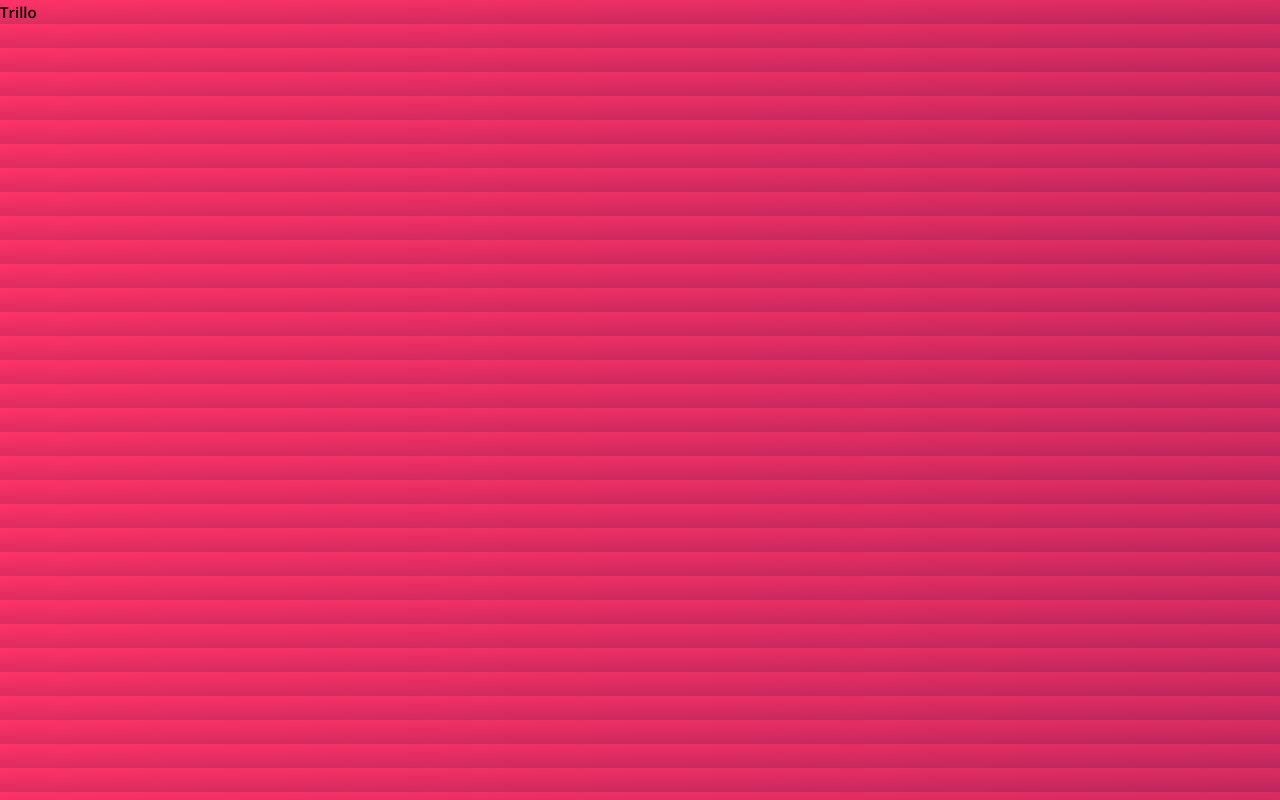
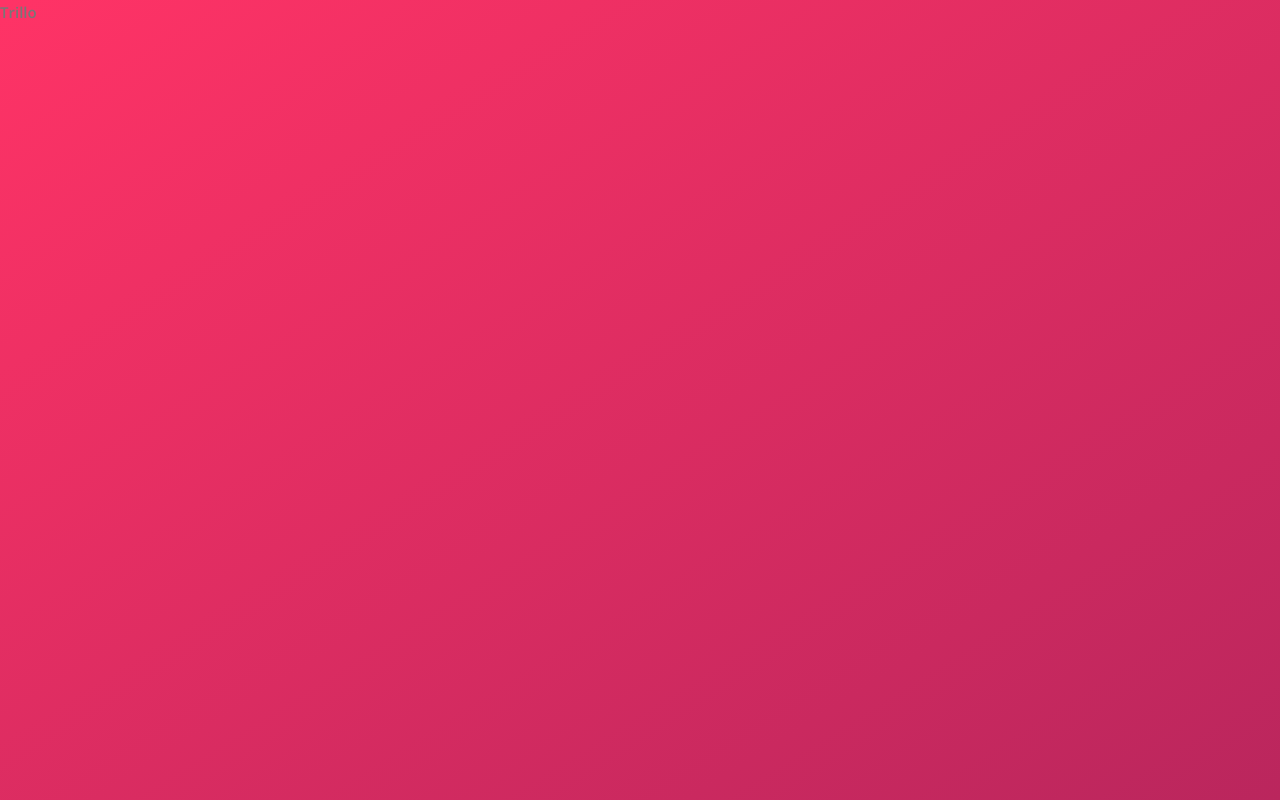
Before and after one commit to rishulpu1/trillo, a website: page index.html in a window 1280 px wide. Drawn offline with nearby package versions, Linux system fonts and the light colour scheme.

Commit message:
basic setup

```diff
--- a/sass/_base.scss
+++ b/sass/_base.scss
@@ -19,6 +19,15 @@ Grey dark 3: #999
     --color-primary: #eb2f64;
     --color-primary-light: #FF3366;
     --color-primary-dark: #BA265D;
+
+    --color-grey-light-1: #faf9f9;
+    --color-grey-light-2: #f4f2f2;
+    --color-grey-light-3: #f0eeee;
+    --color-grey-light-4: #ccc;
+
+    --color-grey-dark-1: #333;
+    --color-grey-dark-2: #777;
+    --color-grey-dark-3: #999;
 }
 *{
     margin: 0;
@@ -40,4 +49,7 @@ body{
     line-height: 1.6;
     background-image: linear-gradient(to bottom right, var(--color-primary-light), var(--color-primary-dark));
     background-size: cover;
+    background-repeat: no-repeat;
+    color: var(--color-grey-dark-2);
+    min-height: 100vh;
 }
```
Also changed, not shown: css/style.css, 1 other file.
